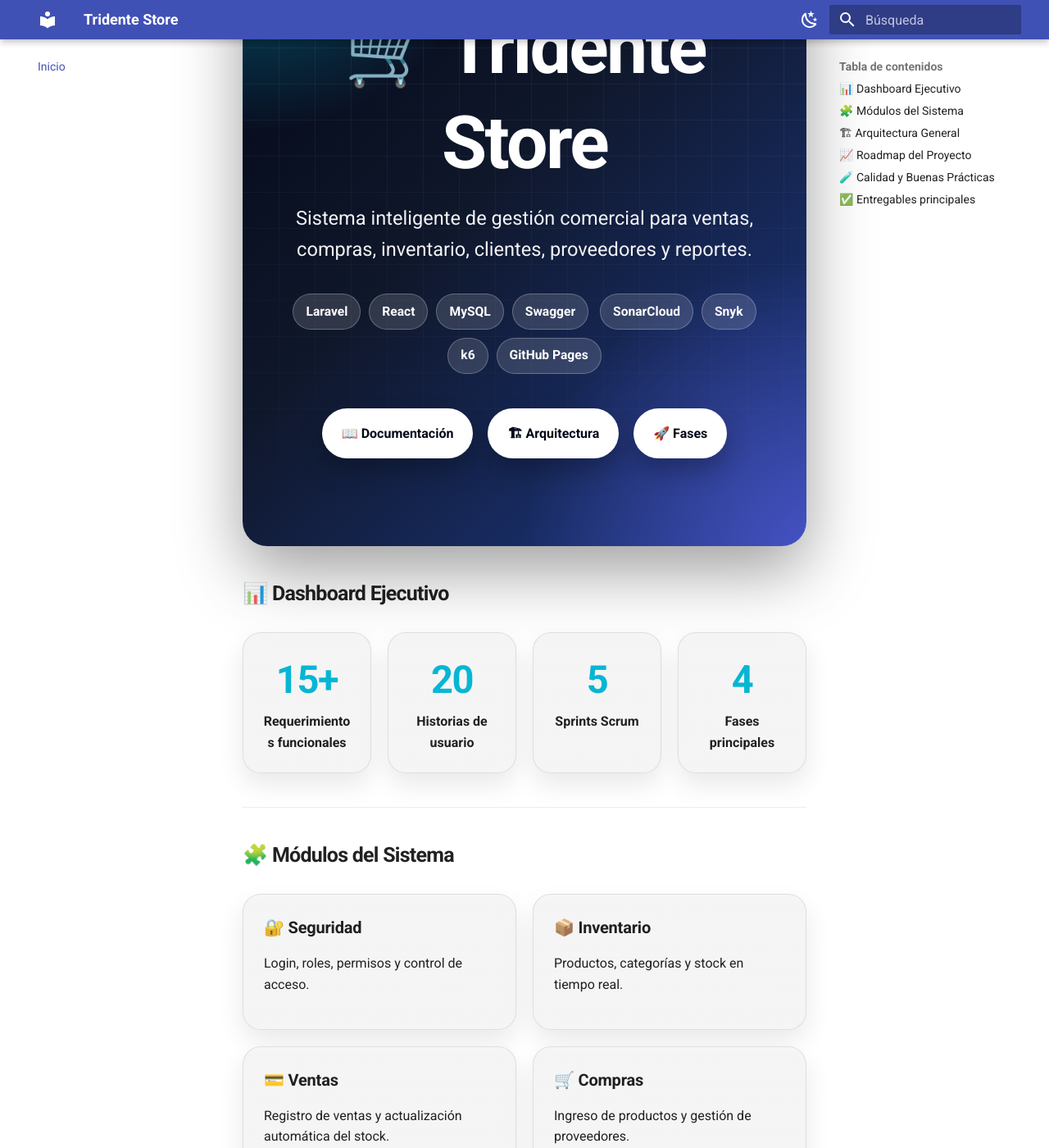
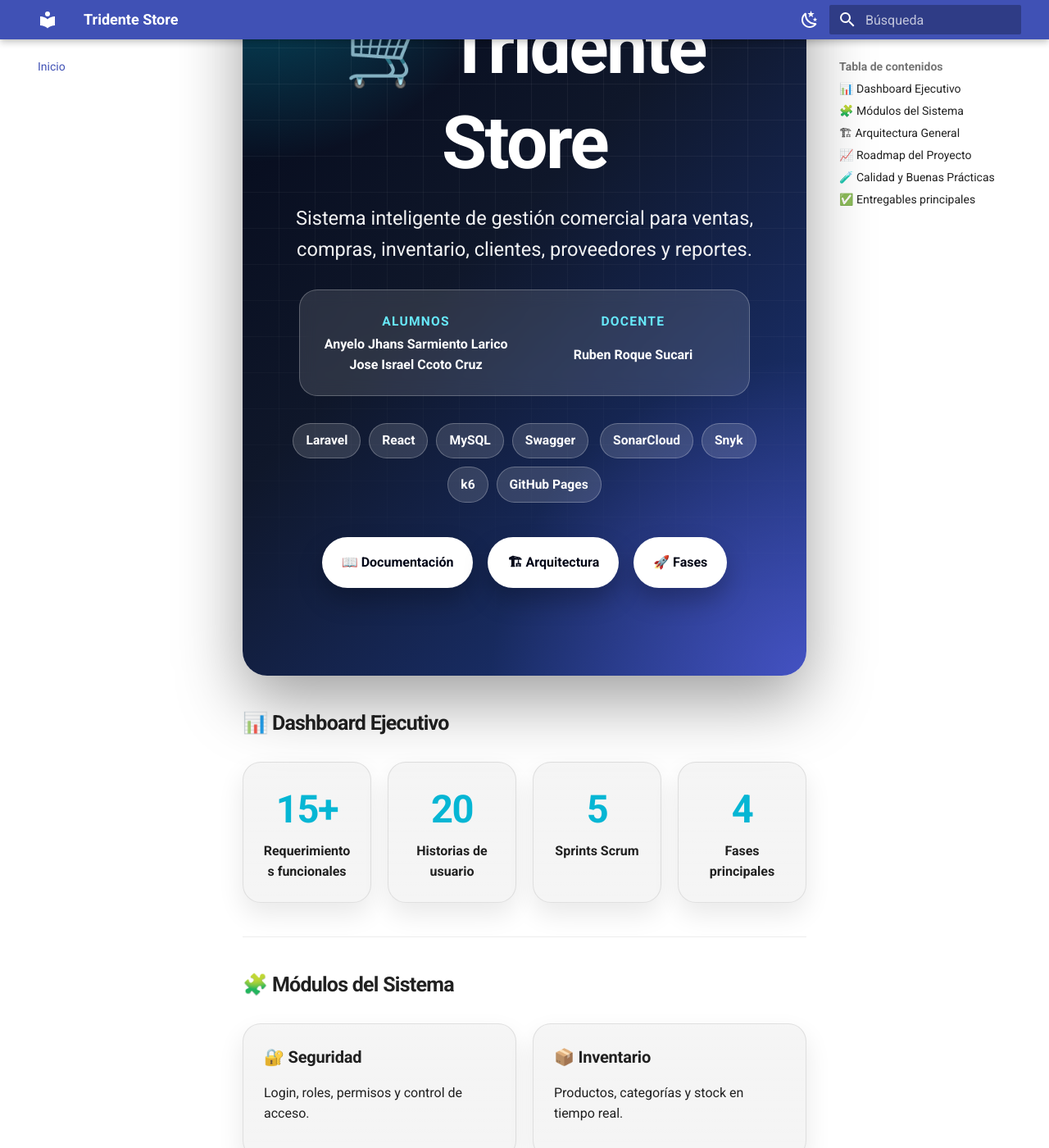
Before and after one commit to jhanslarico11/MKdocs, an MkDocs documentation site: the page built from docs/index.md, in a window 1280 px wide and 1400 px high, scrolled down 308 px. Shown: the whole window at 82% size. Built offline with MkDocs 1.6.1 and Material for MkDocs 9.7.7, drawn with Linux system fonts in a browser that asks for light colours.

Commit message:
Actualizar documentación y créditos

```diff
--- a/docs/assets/extra.css
+++ b/docs/assets/extra.css
@@ -64,6 +64,45 @@
   margin: 0 auto 1.5rem auto;
   font-size: 1.18rem;
   opacity: .95;
+}
+
+.project-credits {
+  display: inline-grid;
+  grid-template-columns: repeat(2, minmax(190px, 1fr));
+  gap: .75rem;
+  max-width: 720px;
+  margin: 0 auto 1.4rem auto;
+  padding: .85rem;
+  border-radius: 22px;
+  background: rgba(255,255,255,.12);
+  border: 1px solid rgba(255,255,255,.25);
+  backdrop-filter: blur(10px);
+}
+
+.project-credits div {
+  display: grid;
+  gap: .18rem;
+  padding: .45rem .65rem;
+}
+
+.project-credits strong {
+  color: #67e8f9;
+  font-size: .78rem;
+  letter-spacing: .08em;
+  text-transform: uppercase;
+}
+
+.project-credits span {
+  color: white;
+  font-weight: 800;
+  line-height: 1.35;
+}
+
+@media (max-width: 640px) {
+  .project-credits {
+    grid-template-columns: 1fr;
+    display: grid;
+  }
 }
 
 .badges span {
--- a/docs/index.md
+++ b/docs/index.md
@@ -2,6 +2,18 @@
   <div class="hero-kicker">Informe Final · Ingeniería de Software II</div>
   <h1>🛒 Tridente Store</h1>
   <p>Sistema inteligente de gestión comercial para ventas, compras, inventario, clientes, proveedores y reportes.</p>
+
+  <div class="project-credits">
+    <div>
+      <strong>Alumnos</strong>
+      <span>Anyelo Jhans Sarmiento Larico</span>
+      <span>Jose Israel Ccoto Cruz</span>
+    </div>
+    <div>
+      <strong>Docente</strong>
+      <span>Ruben Roque Sucari</span>
+    </div>
+  </div>
 
   <div class="badges">
     <span>Laravel</span><span>React</span><span>MySQL</span><span>Swagger</span>
```
Also changed, not shown: site/assets/extra.css, site/index.html, site/search/search_index.json.
